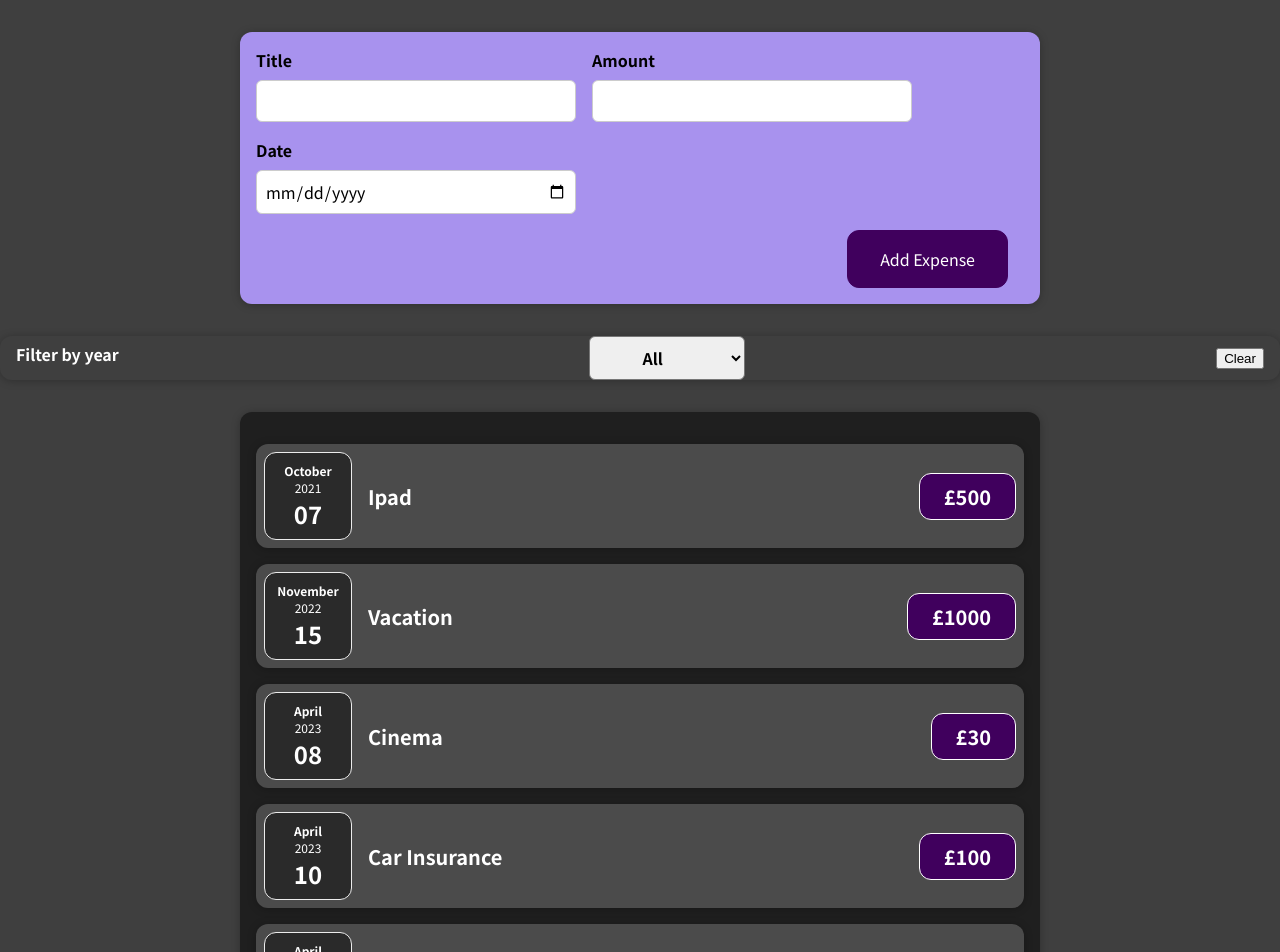
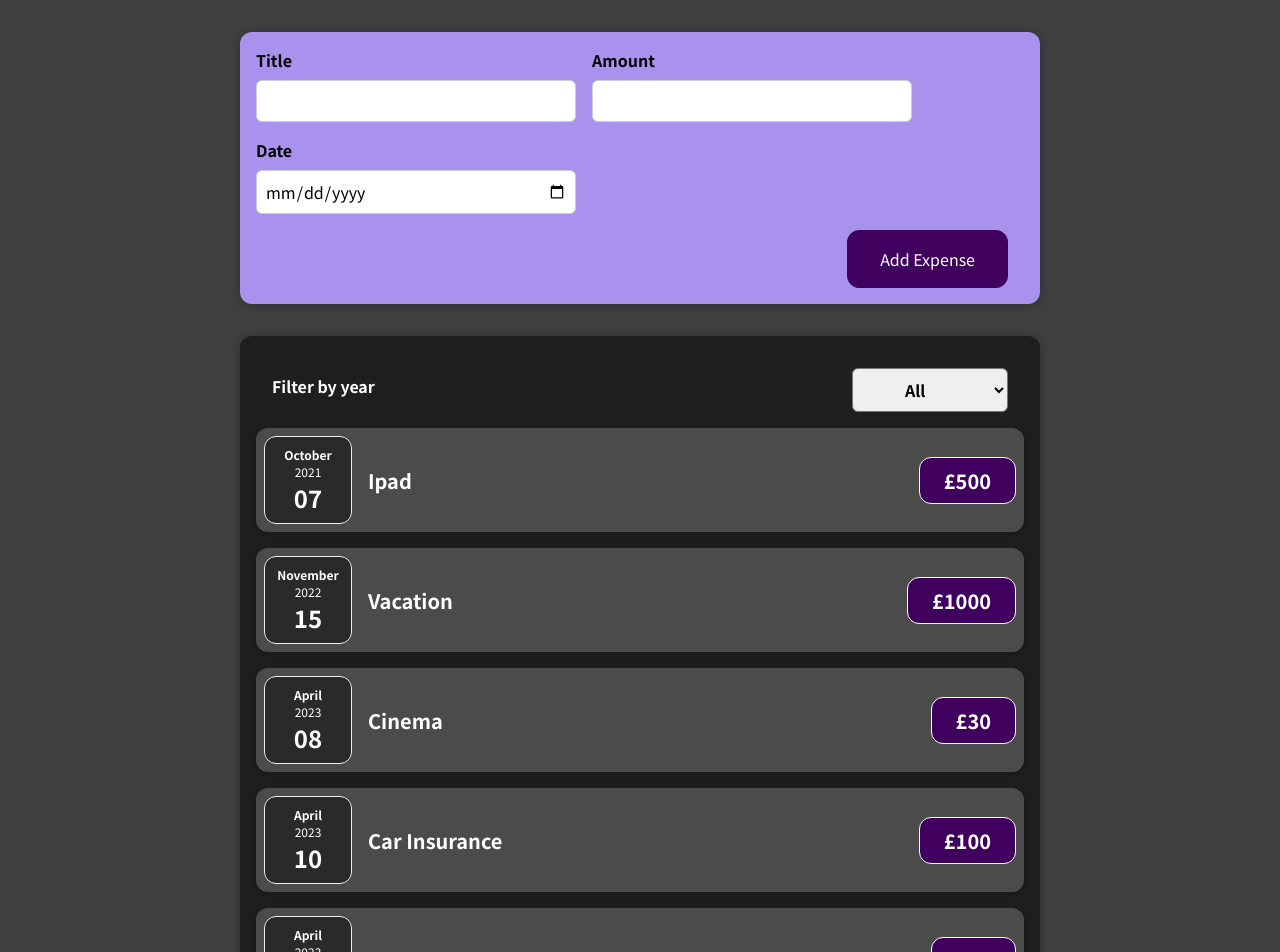
Before and after one commit to kaio-pedromonico-cko/react-app-1, a React (Create React App) app: page / in a window 1280 px wide. Shown: the top 952 px of the page. Built offline with nearby package versions, Linux system fonts and the light colour scheme.

Commit message:
tidying up.

```diff
--- a/src/components/Expenses/ExpenseFilter.js
+++ b/src/components/Expenses/ExpenseFilter.js
@@ -4,25 +4,20 @@ import "./ExpenseFilter.css";
 
 const ExpensesFilter = (props) => {
   const onFilterChanged = (ev) => {
-    if (ev.target.value == "All") onFilterClear();
+    if (ev.target.value === "") props.onFilterClear();
     else props.onFilterChanged(ev.target.value);
-  };
-
-  const onFilterClear = (ev) => {
-    props.onFilterClear();
   };
 
   return (
     <div className="expenses-filter">
       <div className="expenses-filter__control">
         <label>Filter by year</label>
-        <select onChange={onFilterChanged}>
-          <option value="All">All</option>
+        <select value={props.selected} onChange={onFilterChanged}>
+          <option value="">All</option>
           <option value="2023">2023</option>
           <option value="2022">2022</option>
           <option value="2021">2021</option>
         </select>
-        <button onClick={onFilterClear}>Clear</button>
       </div>
     </div>
   );
--- a/src/components/Expenses/Expenses.js
+++ b/src/components/Expenses/Expenses.js
@@ -18,16 +18,15 @@ const Expenses = (props) => {
 
   return (
     <div>
-      <Card>
+      <Card className="expenses">
         <ExpenseFilter
+          selected={year}
           onFilterChanged={onFilterChanged}
           onFilterClear={onFilterClear}
         />
-      </Card>
-      <Card className="expenses">
         {props.items
           .filter((item) =>
-            year != "" ? item.date.getFullYear() == year : item
+            year !== "" ? item.date.getFullYear() === parseInt(year) : item
           )
           .sort((a, b) => a.date.getTime() - b.date.getTime())
           .map((item, idx) => (
```
